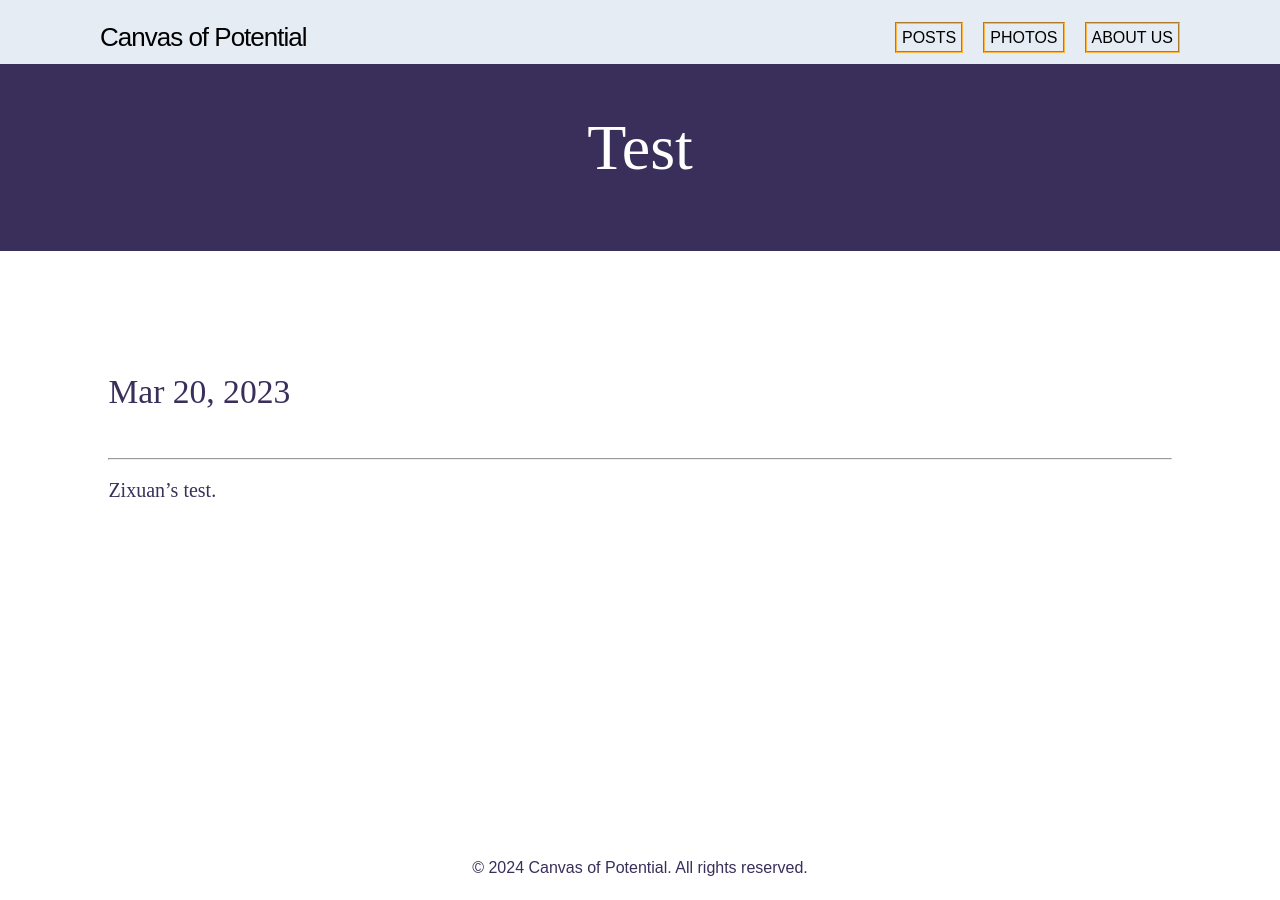
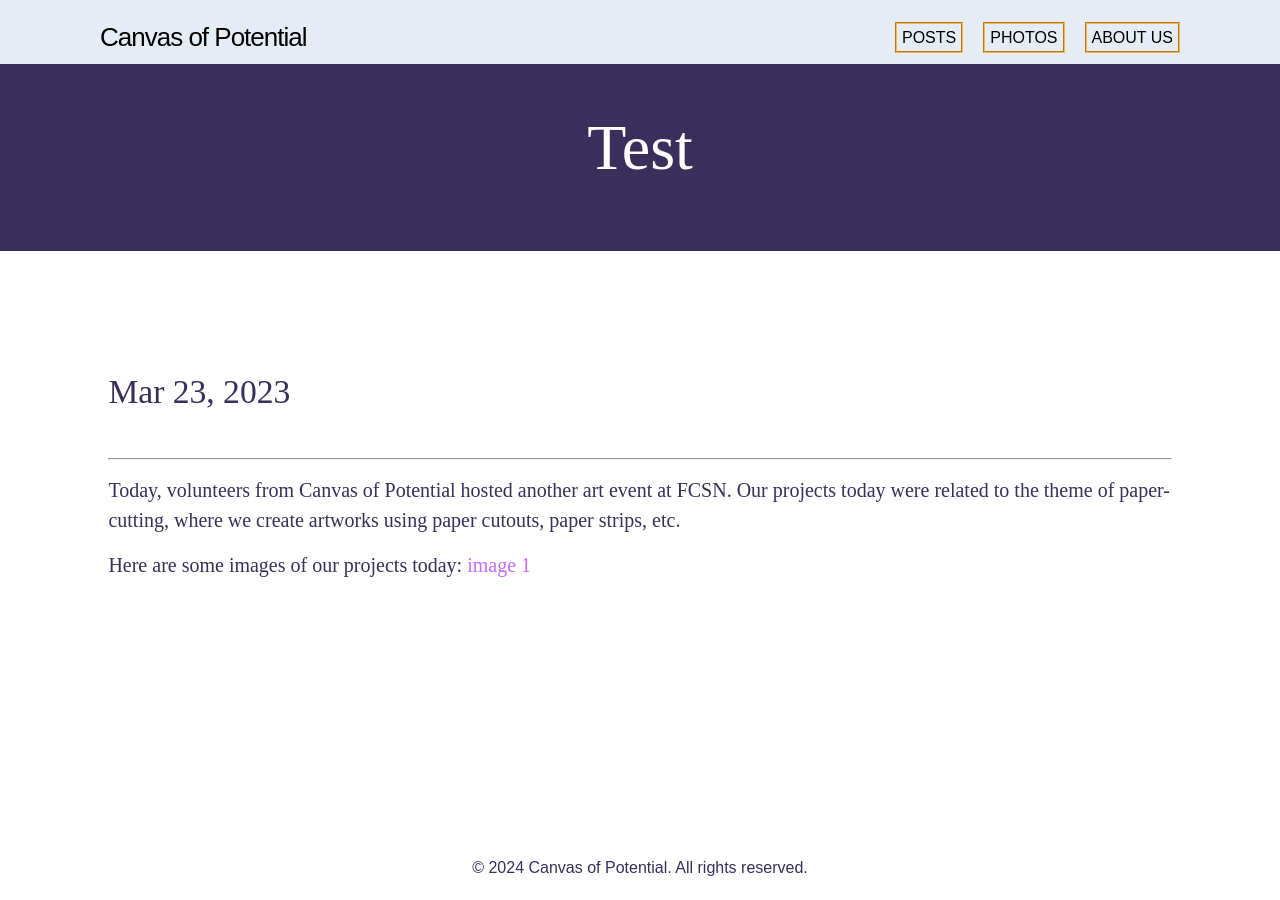
Before and after one commit to canvasofpotential/canvasofpotential.github.io, a Jekyll site: the page built from docs/_posts/2024-03-20-test.md, in a window 1280 px wide. Built offline with Jekyll 4.4.1, drawn with Linux system fonts in a browser that asks for light colours; some web fonts are replaced; comment, search, counter and statistics services are not loaded.

Commit message:
Update 2024-03-20-test.md

```diff
--- a/docs/_posts/2024-03-20-test.md
+++ b/docs/_posts/2024-03-20-test.md
@@ -1,7 +1,12 @@
 ---
 layout: post
 title:  "Test"
-date:   2023-03-20 22:35:00 -0700
+date:   2023-03-23 22:50:00 -0700
 categories: jekyll update
 ---
-Zixuan's test.
+Today, volunteers from Canvas of Potential hosted another art event at FCSN.
+Our projects today were related to the theme of paper-cutting, where we create artworks using
+paper cutouts, paper strips, etc.
+
+Here are some images of our projects today:
+[image 1](/assets/images/gallery/thumbnails/2023-07-10-sunflower-1.jpg)
```
